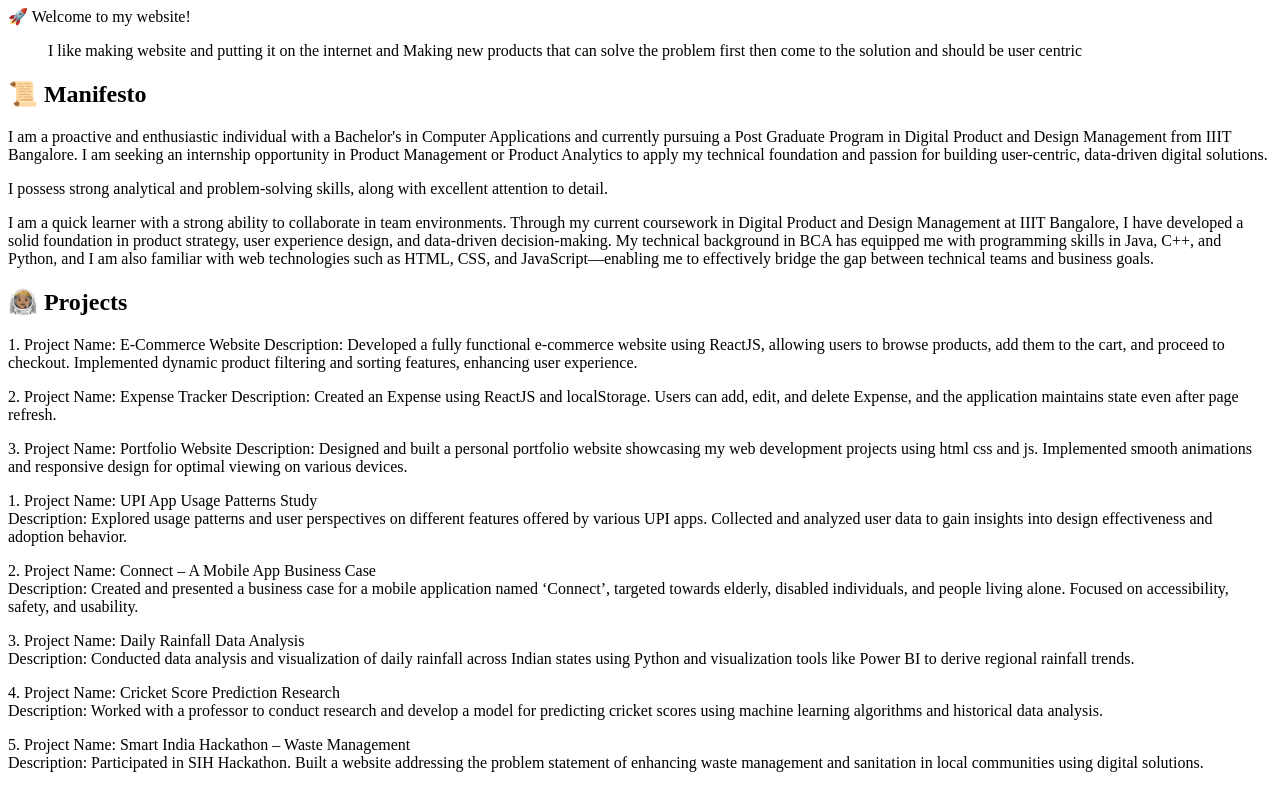
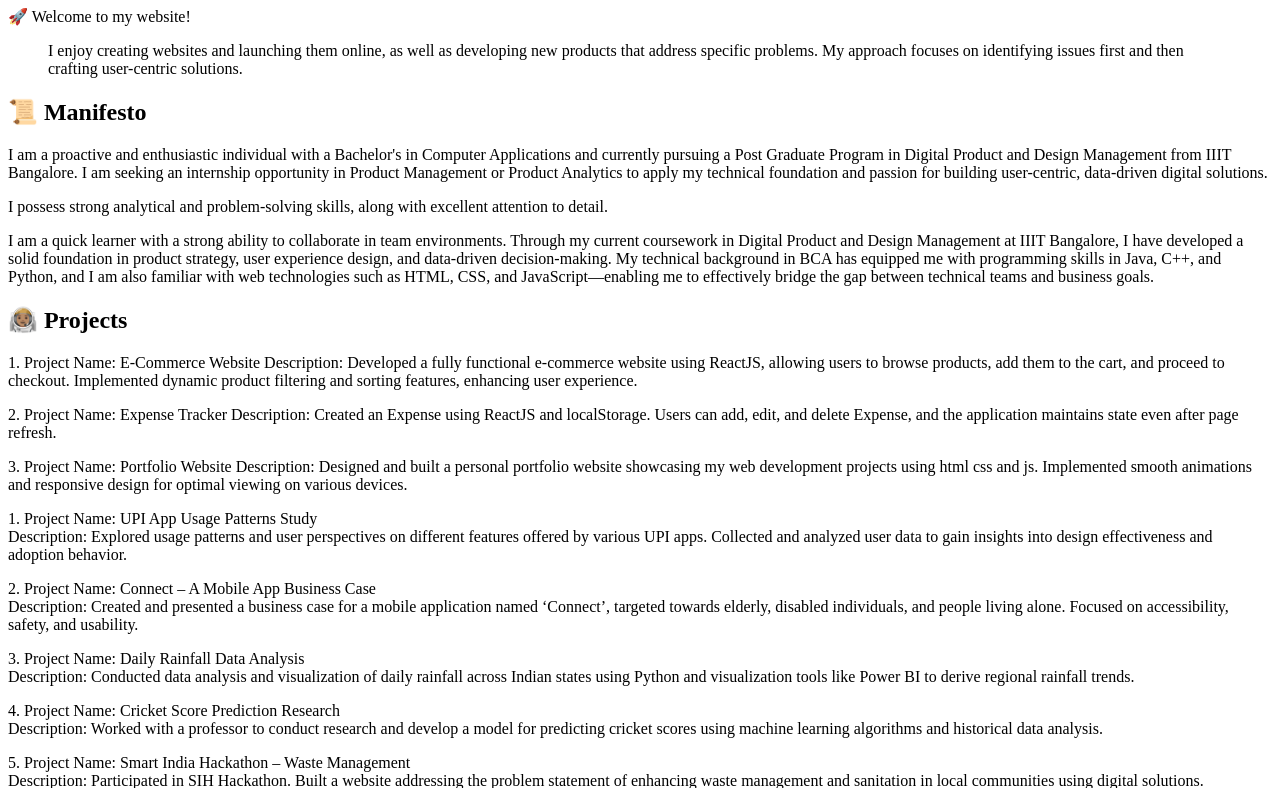
Before and after one commit to akankshjoshi/akanksh.github.io, a plain HTML site: page index.html in a window 1280 px wide. Shown: the part 235-1023 px from the top of the page. Drawn offline with Linux system fonts and the light colour scheme.

Commit message:
Update index.html

```diff
--- a/index.html
+++ b/index.html
@@ -19,7 +19,7 @@
 
 
       <blockquote>
-        <p>I like making website and putting it on the internet and Making new products that can solve the problem first then come to the solution and should be user centric</p>
+        <p>I enjoy creating websites and launching them online, as well as developing new products that address specific problems. My approach focuses on identifying issues first and then crafting user-centric solutions.</p>
       </blockquote>
 
       <section>
```
